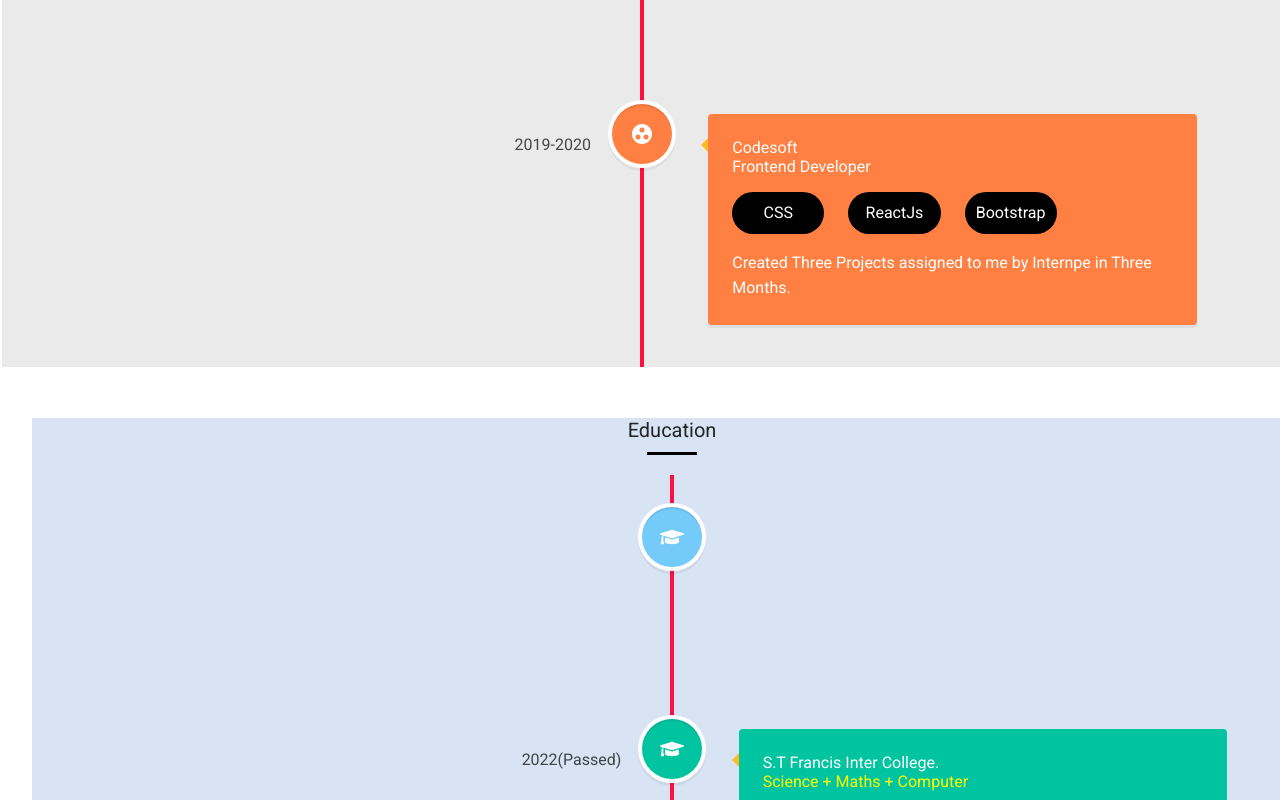
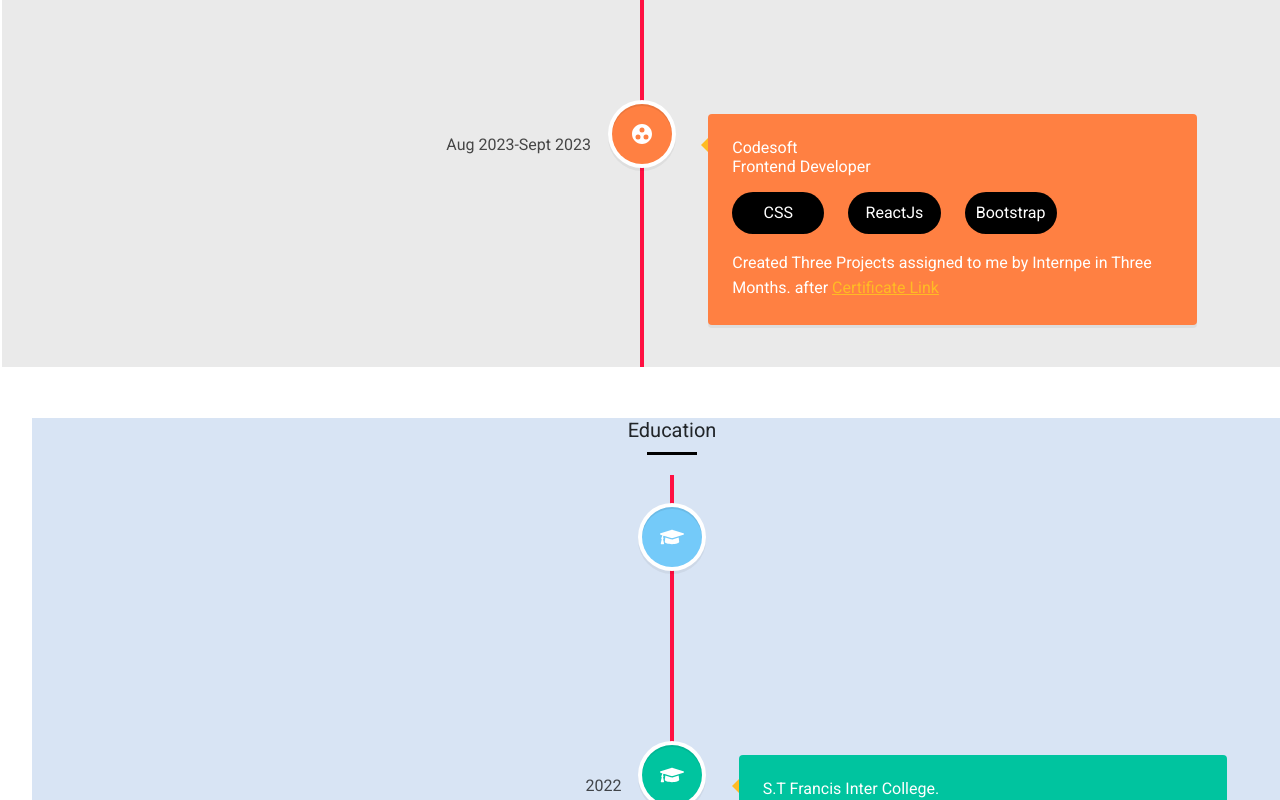
Before and after one commit to tejth/tejthPortfolio, a React (Vite) app: page / in a window 1280 px wide. Shown: the part 3560-4360 px from the top of the page. Built offline with nearby package versions, Linux system fonts and the light colour scheme; no server answers.

Commit message:
ADD DESIGN

```diff
--- a/src/Components/Education/Education.jsx
+++ b/src/Components/Education/Education.jsx
@@ -12,12 +12,12 @@
       name: "JECRC University Jaipur",
       degree: "Btech (CSE)",
       year: "2022-2026",
-      des: "Persuing my Btech from JECRC University Jaipur.",
+      des: "Persuing my Btech from JECRC University Jaipur. (9.2 / 10 C.G.P.A)",
     },
     {
       name: "S.T Francis Inter College.",
-      degree: "Science + Maths + Computer",
-      year: "2022(Passed)",
+      degree: "Physics , Chemistry , Maths and Computer Science",
+      year: "2022",
       des: "Done My Schooling from CBSE Board, Got 84% in class 10th and 82% in class 12th. ",
     },
   ];
--- a/src/Components/Projects/Project.jsx
+++ b/src/Components/Projects/Project.jsx
@@ -7,8 +7,8 @@
     {
       name: "Alexa A.I",
       des: "A Voice Assistant A.I Similar to chatGpt that receives requests from user either through mic or keyboard  and send responses . It also performs basic taks such as opening application , Playing Music , Telling Weather etc..",
-      projectlink: "https://drive.google.com/drive/u/1/home",
-      sourcelink: "",
+      projectlink: "https://tejth-aialexa.netlify.app/",
+      sourcelink: "https://github.com/tejth/AlexaVoiceAssistantAi",
       techused: [
         {
           techname: "Python",
@@ -30,7 +30,8 @@
     {
       name: "SymptoCare",
       des: "Medical Recommendation tool that gives information about medicines and precautions based on the symptoms entered by the user . Utilizees Machine Learning alogorithm to give results accurately based on input.",
-      projectlink: "https://drive.google.com/drive/u/1/home",
+      projectlink: "https://tejth-medicalassist.netlify.app/",
+      sourcelink: "https://github.com/tejth/SymptoCare",
       techused: [
         {
           techname: "Python",
@@ -54,8 +55,9 @@
     },
     {
       name: "PortFolio",
-      des: "My Portfolio website describing my projects,skills, etc... ",
-      projectlink: "https://drive.google.com/drive/u/1/home",
+      des: "My Portfolio website describing my projects , skills, etc... ",
+      projectlink: "https://tejth-v1.netlify.app/",
+      sourcelink: "https://github.com/tejth/tejthPortfolio",
       techused: [
         {
           techname: "HTML",
@@ -81,6 +83,8 @@
       name: "Todo List app",
       des: "A simple To do list app that allows you to add your task that have to be completed . ",
       projectlink: "https://tejth-todo.netlify.app/",
+      sourcelink:
+        "https://github.com/tejth/ReactjS/tree/main/09reduxToolkitTodo",
       techused: [
         {
           techname: "HTML",
@@ -103,7 +107,7 @@
       name: "Google Clone",
       des: "Google clone that allows you to search and get results similar to google.",
       projectlink: "https://searchapptejth.netlify.app",
-      sourcelink: "",
+      sourcelink: "https://github.com/tejth/GoogleSearchClone",
       techused: [
         {
           techname: "HTML",
@@ -122,7 +126,8 @@
     {
       name: "MovieApp",
       des: "A simple App that shows you description of a movie along with its rating",
-      projectlink: "https://drive.google.com/drive/u/1/home",
+      projectlink: "https://tejth-movieapp.netlify.app/",
+      sourcelink: "https://github.com/tejth/Movie-App ",
       techused: [
         {
           techname: "HTML",
@@ -138,7 +143,9 @@
     {
       name: "CurrencyConvertor",
       des: "Allows you to convert currency of one country to another",
-      projectlink: "https://tejth-currencyconvertor.netlify.app",
+      projectlink: "https://tejth-currencyconvertor.netlify.app/",
+      sourcelink:
+        " https://github.com/tejth/ReactjS/tree/main/05currencyConvertor ",
       techused: [
         {
           techname: "HTML",
@@ -154,7 +161,8 @@
     {
       name: "WeatherLocator",
       des: "Get instant Weather of Your City With Weather information.",
-      projectlink: "https://drive.google.com/drive/u/1/home",
+      projectlink: "https://tejth-weatherapp.netlify.app/",
+      sourcelink: "https://github.com/tejth/ReactjS/tree/main/WeatherLocator ",
       techused: [
         {
           techname: "HTML",
@@ -174,6 +182,7 @@
       name: "Drawing WebApp",
       des: "A simple Webpage That allows you to draw on screen similar to paint app",
       projectlink: "https://tejth-drawingapp.netlify.app/",
+      sourcelink: " https://github.com/tejth/ReactjS/tree/main/drawing-app  ",
       techused: [
         {
           techname: "HTML",
@@ -193,6 +202,7 @@
       name: "Codepen Clone",
       des: "Real Time codeEditor for html , css and Js that allows you to write code and display resukt immediately.",
       projectlink: "https://tejth-codepen.netlify.app/",
+      sourcelink: "https://github.com/tejth/codepenClone ",
       techused: [
         {
           techname: "HTML",
--- a/src/Components/WorkExperience/WorkExperience.css
+++ b/src/Components/WorkExperience/WorkExperience.css
@@ -32,6 +32,15 @@
   color: white;
 }
 
+.cert-link {
+  color: #ffbb24;
+  text-decoration: underline;
+}
+
+.cert-link:hover {
+  color: #ffdd44;
+}
+
 @media only screen and (min-device-width: 768px) and (max-device-width: 1024px) {
   .work-experience-section {
     margin-left: 0.1rem;
--- a/src/Components/WorkExperience/WorkExperience.jsx
+++ b/src/Components/WorkExperience/WorkExperience.jsx
@@ -13,8 +13,9 @@
       companyname: "InternPe",
       position: "Frontend Developer",
       des: "Created Three Projects assigned to me by Internpe in Three Months.",
-      year: "2019-2020",
-
+      year: "Sept 2023-Oct 2023",
+      certlink:
+        "https://media.licdn.com/dms/image/D4D2DAQEKrSXW6YqMCA/profile-treasury-image-shrink_1920_1920/0/1696716778720?e=1721462400&v=beta&t=ZRt87RR2gh_bTMGxA_QUdKoRucJFQa8AtVdHwcWuvnw",
       techskills: [
         {
           techname: "CSS",
@@ -31,7 +32,9 @@
       companyname: "Codesoft",
       position: "Frontend Developer",
       des: "Created Three Projects assigned to me by Internpe in Three Months.",
-      year: "2019-2020",
+      year: "Aug 2023-Sept 2023",
+      certlink:
+        "https://media.licdn.com/dms/image/D4D2DAQGxUqJmuqnaYQ/profile-treasury-image-shrink_1920_1920/0/1694149728046?e=1721462400&v=beta&t=f8Wvqzd5Loi6_dQSddzntAudDGHAFirvr_tJyjm39qY",
       techskills: [
         {
           techname: "CSS",
@@ -48,7 +51,7 @@
   const colors = ["#7c83c7", "#FF8042", "#4B088A", "#FF6347", "#FF1042"];
   return (
     <>
-      <div className="container  work-experience-section" id="experiencei">
+      <div className="container work-experience-section" id="experiencei">
         <div className="section-title">
           <h5>Work Experience</h5>
           <span className="line tech-stack-line"></span>
@@ -58,13 +61,14 @@
           <VerticalTimeline className={"vt1"} lineColor="#FF1042">
             {data.map((item, index) => (
               <VerticalTimelineElement
+                key={index}
                 className="vertical-timeline-element--work"
                 contentStyle={{
                   background: colors[index],
                   color: "#fff",
                 }}
                 contentArrowStyle={{
-                  borderRight: "7px solid  #FFBB24",
+                  borderRight: "7px solid #FFBB24",
                 }}
                 date={item.year}
                 dateClassName="date-class"
@@ -79,10 +83,10 @@
                 </h6>
 
                 <div className="row">
-                  {item.techskills.map((tec, index) => (
+                  {item.techskills.map((tec, techIndex) => (
                     <div
                       className="col-xl-3 col-lg-3 col-md-6 col-sm-12"
-                      key={index}
+                      key={techIndex}
                     >
                       <div className="tech-skills">
                         <p>{tec.techname}</p>
@@ -91,7 +95,17 @@
                   ))}
                 </div>
 
-                <p>{item.des}</p>
+                <p>
+                  {item.des} after{" "}
+                  <a
+                    href={item.certlink}
+                    target="_blank"
+                    rel="noopener noreferrer"
+                    className="cert-link"
+                  >
+                    Certificate Link
+                  </a>
+                </p>
               </VerticalTimelineElement>
             ))}
           </VerticalTimeline>
```
